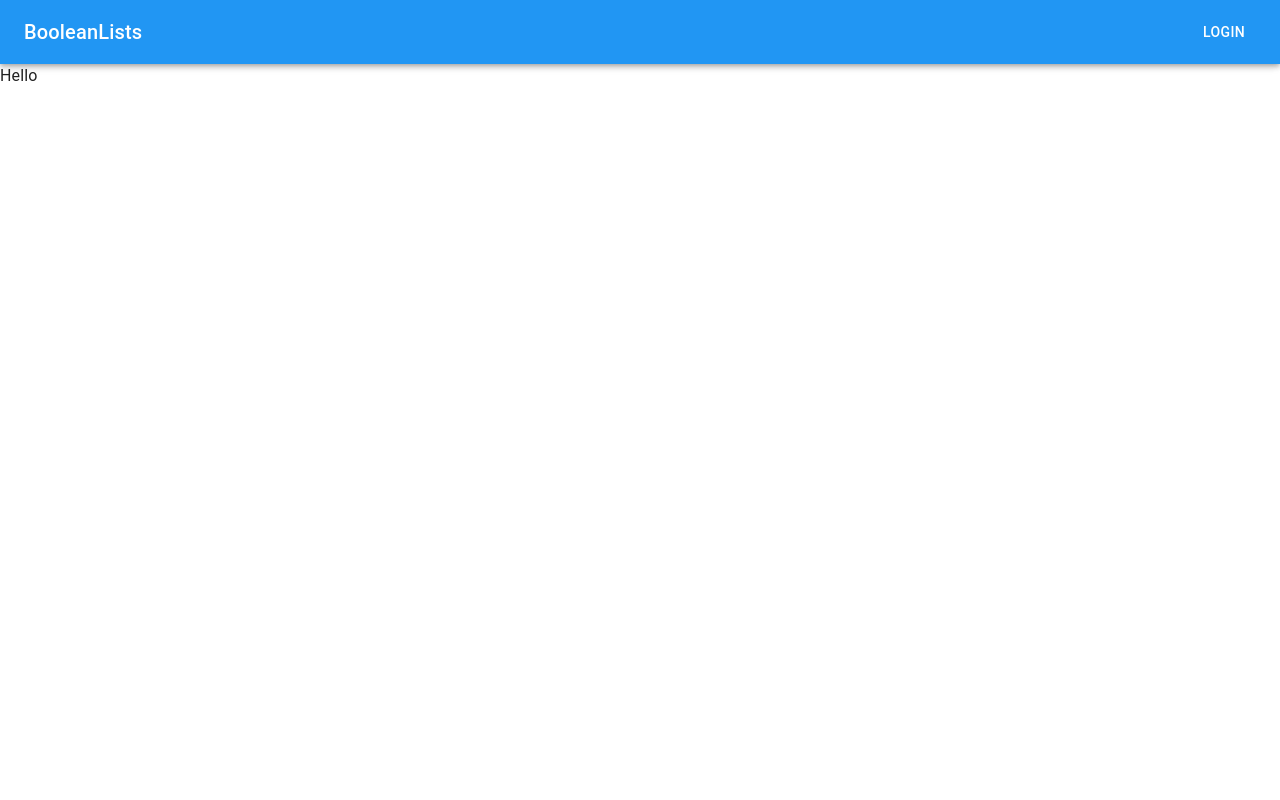
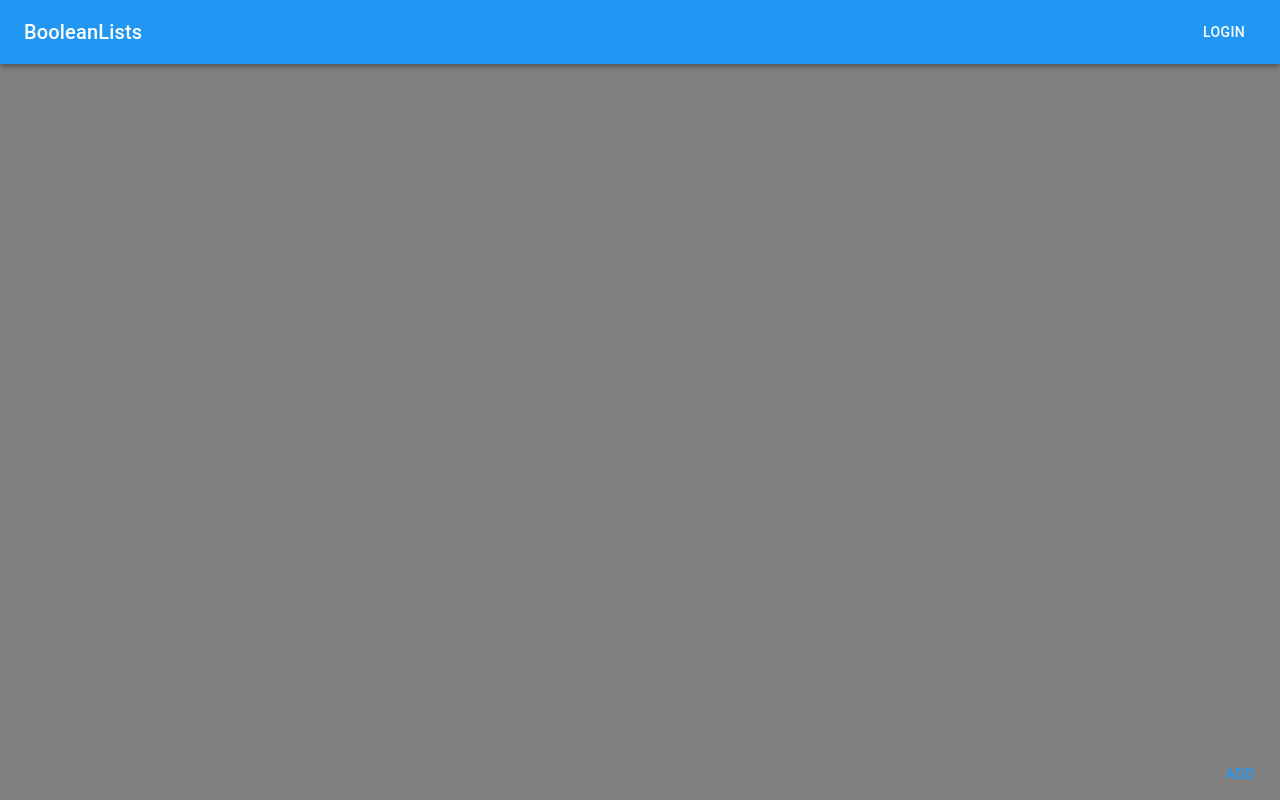
Before and after one commit to pfehrmann/boolean-lists, a React (Create React App) app in the folder frontend/: page /editor2/1 in a window 1280 px wide. Built offline with nearby package versions, Linux system fonts and the light colour scheme.

Commit message:
Add basic drag functionality

```diff
--- a/frontend/package.json
+++ b/frontend/package.json
@@ -17,9 +17,11 @@
     "react-parallax": "^3.5.1",
     "react-router-dom": "^6.6.1",
     "react-scripts": "5.0.1",
+    "react-use": "^17.4.0",
     "spotify-uri": "^1.0.0",
     "storm-react-diagrams": "^5.2.1",
-    "url": "^0.11.0"
+    "url": "^0.11.0",
+    "uuid": "^9.0.0"
   },
   "scripts": {
     "start": "react-scripts start",
@@ -36,6 +38,7 @@
     "@types/node": "^18.11.17",
     "@types/react": "^18.0.26",
     "@types/react-dom": "^18.0.10",
+    "@types/uuid": "^9.0.0",
     "prettier": "2.8.1",
     "typescript": "^4.9.4"
   },
--- /dev/null
+++ b/frontend/src/components/NodeEditor/components/DragRoot.tsx
@@ -0,0 +1,90 @@
+import { styled } from '@mui/system';
+import React, {
+  PropsWithChildren,
+  useCallback,
+  useContext,
+  useState,
+} from 'react';
+
+export const DragRoot: React.FC<
+  PropsWithChildren<{
+    defaultOnMove?: (x: number, y: number) => void;
+  }>
+> = ({ children, defaultOnMove }) => {
+  const [isDragging, setIsDragging] = useState(false);
+  const { currentlyDraggingElements, setDraggingElements } =
+    useContext(DragContext);
+  return (
+    <Root
+      onMouseDownCapture={(event) => {
+        setIsDragging(true);
+      }}
+      onMouseUpCapture={(event) => {
+        setIsDragging(false);
+        setDraggingElements([]);
+      }}
+      onMouseMove={(event) => {
+        console.log('moving on drag root', isDragging);
+        if (!isDragging) {
+          return;
+        }
+
+        event.preventDefault();
+        currentlyDraggingElements.forEach((elem) => {
+          console.log('onMove', event.movementX, event.movementY);
+          return elem.onMove(event.movementX, event.movementY);
+        });
+
+        if (currentlyDraggingElements.length === 0) {
+          defaultOnMove?.(event.movementX, event.movementY);
+        }
+      }}
+    >
+      {children}
+    </Root>
+  );
+};
+
+interface DragContextProps {
+  currentlyDraggingElements: {
+    onMove: (movementX: number, movementY: number) => void;
+  }[];
+  setDraggingElements: (
+    elements: {
+      onMove: (movementX: number, movementY: number) => void;
+    }[],
+  ) => void;
+}
+
+export const DragContext = React.createContext<DragContextProps>({
+  currentlyDraggingElements: [],
+  setDraggingElements: () => {},
+});
+
+export const DragContextProvider = ({ children }: React.PropsWithChildren) => {
+  const [currentlyDraggingElements, setCurrentlyDraggingElements] = useState<
+    DragContextProps['currentlyDraggingElements']
+  >([]);
+  const setDraggingElements = useCallback(
+    (elements: DragContextProps['currentlyDraggingElements']) => {
+      setCurrentlyDraggingElements(elements);
+    },
+    [],
+  );
+
+  return (
+    <DragContext.Provider
+      value={{ currentlyDraggingElements, setDraggingElements }}
+    >
+      {children}
+    </DragContext.Provider>
+  );
+};
+
+const Root = styled('div')`
+  width: 100%;
+  background: gray;
+  flex-grow: 1;
+  position: relative;
+  display: flex;
+`;
--- /dev/null
+++ b/frontend/src/components/NodeEditor/components/DraggableElement.tsx
@@ -0,0 +1,62 @@
+import { styled } from '@mui/system';
+import React, {
+  PropsWithChildren,
+  useCallback,
+  useContext,
+  useState,
+} from 'react';
+
+import { WithPosition } from '../types/WithPosition';
+import { DragContext } from './DragRoot';
+
+export interface DraggableElementProps {
+  positionInfo: WithPosition;
+  className?: string;
+}
+
+const UnmemoizedDraggableElement = ({
+  positionInfo,
+  className,
+  children,
+}: PropsWithChildren<DraggableElementProps>) => {
+  const rerender = useRenders();
+  const onMove = (movementX: number, movementY: number) => {
+    console.log('moving element');
+    positionInfo.position.x += movementX;
+    positionInfo.position.y += movementY;
+
+    rerender();
+  };
+
+  const { setDraggingElements } = useContext(DragContext);
+
+  return (
+    <Root
+      x={positionInfo.position.x}
+      y={positionInfo.position.y}
+      onMouseDown={(event) => {
+        event.preventDefault();
+        event.stopPropagation();
+        console.log('registered element for movement');
+        setDraggingElements([{ onMove }]);
+      }}
+      className={className}
+    >
+      {children}
+    </Root>
+  );
+};
+
+const Root = styled('div')<{ x: number; y: number }>`
+  position: absolute;
+  left: ${(props) => props.x}px;
+  top: ${(props) => props.y}px;
+`;
+
+const useRenders = () => {
+  const [, setRenders] = useState(0);
+
+  return useCallback(() => setRenders((prev) => prev + 1), []);
+};
+
+export const DraggableElement = React.memo(UnmemoizedDraggableElement);
--- /dev/null
+++ b/frontend/src/components/NodeEditor/components/ExampleNodeEditor.tsx
@@ -0,0 +1,52 @@
+import { Button } from '@mui/material';
+import { styled } from '@mui/system';
+import React, { useState } from 'react';
+import { v4 as uuidv4 } from 'uuid';
+
+import { Node as NodeType } from '../types/Node';
+import { NodeEditor } from './NodeEditor';
+
+type ExampleNodes = 'MyLibrary' | 'Add';
+type ExampleDataType = 'songs';
+
+export const Example = () => {
+  const [nodes, setNodes] = useState<NodeType<ExampleNodes, ExampleDataType>[]>(
+    [],
+  );
+
+  const handleAdd = () => {
+    setNodes((prev) => {
+      return [
+        ...prev,
+        {
+          id: uuidv4(),
+          type: 'MyLibrary',
+          inputs: [],
+          outputs: [],
+          position: { x: 0, y: 0 },
+        },
+      ];
+    });
+  };
+
+  return (
+    <Root>
+      <NodeEditor nodes={nodes} onChange={(nodes) => console.log(nodes)} />
+      <AddButton onClick={handleAdd}>Add</AddButton>
+    </Root>
+  );
+};
+
+const Root = styled('div')`
+  width: 100%;
+  height: 100%;
+  flex-grow: 1;
+  position: relative;
+  display: flex;
+`;
+
+const AddButton = styled(Button)`
+  position: absolute;
+  bottom: ${({ theme }) => theme.spacing(1)};
+  right: ${({ theme }) => theme.spacing(1)};
+`;
--- /dev/null
+++ b/frontend/src/components/NodeEditor/components/Node.tsx
@@ -0,0 +1,26 @@
+import { styled } from '@mui/material';
+import React from 'react';
+
+import { Node as NodeType } from '../types/Node';
+import { DraggableElement } from './DraggableElement';
+
+export interface NodeProps {
+  node: NodeType;
+  className?: string;
+}
+
+export const Node = ({ node, className }: NodeProps) => {
+  return (
+    <StyledDraggableElement positionInfo={node} className={className}>
+      Hello
+    </StyledDraggableElement>
+  );
+};
+
+const StyledDraggableElement = styled(DraggableElement)`
+  padding: ${({ theme }) => theme.spacing(1)};
+  background: ${({ theme }) => theme.palette.background.paper};
+  border: 2px solid ${({ theme }) => theme.palette.primary.light};
+  border-radius: ${({ theme }) => theme.shape.borderRadius * 2}px;
+  cursor: default;
+`;
--- /dev/null
+++ b/frontend/src/components/NodeEditor/components/NodeEditor.tsx
@@ -0,0 +1,74 @@
+import { Box, styled } from '@mui/material';
+import React, { useContext, useState } from 'react';
+
+import { Node as NodeType } from '../types/Node';
+import { DragContext, DragContextProvider, DragRoot } from './DragRoot';
+import { Node } from './Node';
+
+export interface NodeEditorProps<NodeTypes = string, DataType = string> {
+  nodes: NodeType<NodeTypes, DataType>[];
+  onChange?: (updatedNodes: NodeType<NodeTypes, DataType>[]) => void;
+}
+
+export const NodeEditor = ({ nodes }: NodeEditorProps) => {
+  const [offsetX, setOffsetX] = useState(0);
+  const [offsetY, setOffsetY] = useState(0);
+  const onMove = (movementX: number, movementY: number) => {
+    console.log('moving editor');
+    setOffsetX((prev) => prev + movementX);
+    setOffsetY((prev) => prev + movementY);
+  };
+
+  return (
+    <DragContextProvider>
+      <DragRoot defaultOnMove={onMove}>
+        <StyledCanvas offsetX={offsetX} offsetY={offsetY} onMove={onMove}>
+          {nodes.map((node) => (
+            <Node key={node.id} node={node} />
+          ))}
+        </StyledCanvas>
+      </DragRoot>
+    </DragContextProvider>
+  );
+};
+
+const Canvas = ({
+  children,
+  offsetX,
+  offsetY,
+  onMove,
+}: React.PropsWithChildren<{
+  offsetX: number;
+  offsetY: number;
+  onMove: (x: number, y: number) => void;
+}>) => {
+  const { setDraggingElements } = useContext(DragContext);
+
+  return (
+    <Box
+      sx={{
+        marginLeft: `${offsetX}px`,
+        marginTop: `${offsetY}px`,
+        width: '100%',
+        background: 'gray',
+        flexGrow: 1,
+        position: 'relative',
+      }}
+      onMouseDown={(event) => {
+        event.preventDefault();
+        event.stopPropagation();
+        console.log('registered editor for movement');
+        setDraggingElements([{ onMove }]);
+      }}
+    >
+      {children}
+    </Box>
+  );
+};
+
+const StyledCanvas = styled(Canvas)`
+  width: 100%;
+  background: blue;
+  flex-grow: 1;
+  position: relative;
+`;
--- /dev/null
+++ b/frontend/src/components/NodeEditor/index.ts
@@ -0,0 +1,2 @@
+export * from './components/NodeEditor';
+export * from './components/ExampleNodeEditor';
--- /dev/null
+++ b/frontend/src/components/NodeEditor/types/Node.ts
@@ -0,0 +1,13 @@
+import type { OutputPort } from './OutputPort';
+import type { Port } from './Port';
+
+export interface Node<NodeType = string, DataType = string> {
+  id: string;
+  type: NodeType;
+  inputs: Port<DataType>[];
+  outputs: OutputPort<DataType>[];
+  position: {
+    x: number;
+    y: number;
+  };
+}
--- /dev/null
+++ b/frontend/src/components/NodeEditor/types/OutputPort.ts
@@ -0,0 +1,3 @@
+export interface OutputPort<DataType> {
+  dataType: DataType;
+}
--- /dev/null
+++ b/frontend/src/components/NodeEditor/types/WithPosition.tsx
@@ -0,0 +1,6 @@
+export interface WithPosition {
+  position: {
+    x: number;
+    y: number;
+  };
+}
--- a/frontend/src/pages/Editor2/Editor2.tsx
+++ b/frontend/src/pages/Editor2/Editor2.tsx
@@ -1,5 +1,6 @@
 import React from 'react';
+import { Example } from 'src/components/NodeEditor';
 
 export const Editor2 = () => {
-  return <div>Hello</div>;
+  return <Example />;
 };
```
Also changed, not shown: frontend/src/components/NodeEditor/types/Port.ts (added, +9 -0 lines), 1 other file (tests, documents, lock files or other folders).
